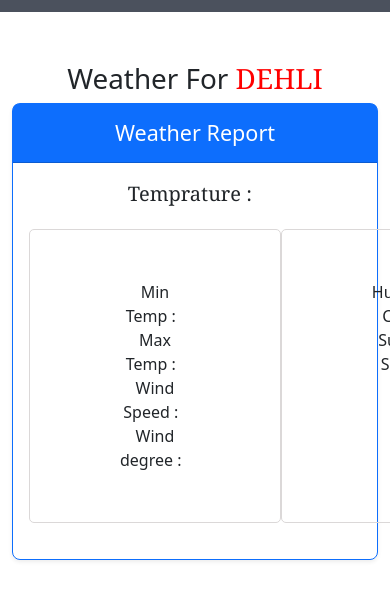
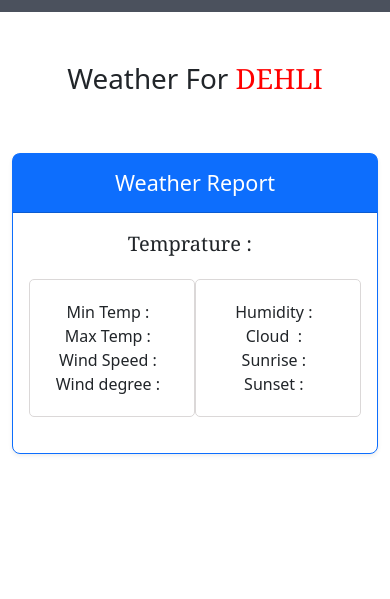
Before and after one commit to Spyware08/Weather-project, a plain HTML site: page index.html in a window 390 px wide. Shown: the part 91-690 px from the top of the page. Drawn offline with nearby package versions, Linux system fonts and the light colour scheme; no server answers.

Commit message:
css updte

```diff
--- a/style.css
+++ b/style.css
@@ -113,3 +113,31 @@ body {
 #cityname {
     font-family: Georgia, 'Times New Roman', Times, serif;
 }
+
+@media only screen and (max-width: 768px) {
+
+
+    .first {
+        border: 1px solid;
+        padding: 20px 20px;
+        border-radius: 5px;
+        width: 200px;
+
+        border-color: rgb(219, 216, 216);
+    }
+
+    .scnd {
+        width: 200px;
+        border: 1px solid;
+        padding: 20px 20px;
+        border-radius: 5px;
+        border-color: rgb(219, 216, 216);
+    }
+
+    .container{
+        background-repeat: no-repeat;
+    }
+    .col{
+        margin-top: 50px;
+    }
+}
```
